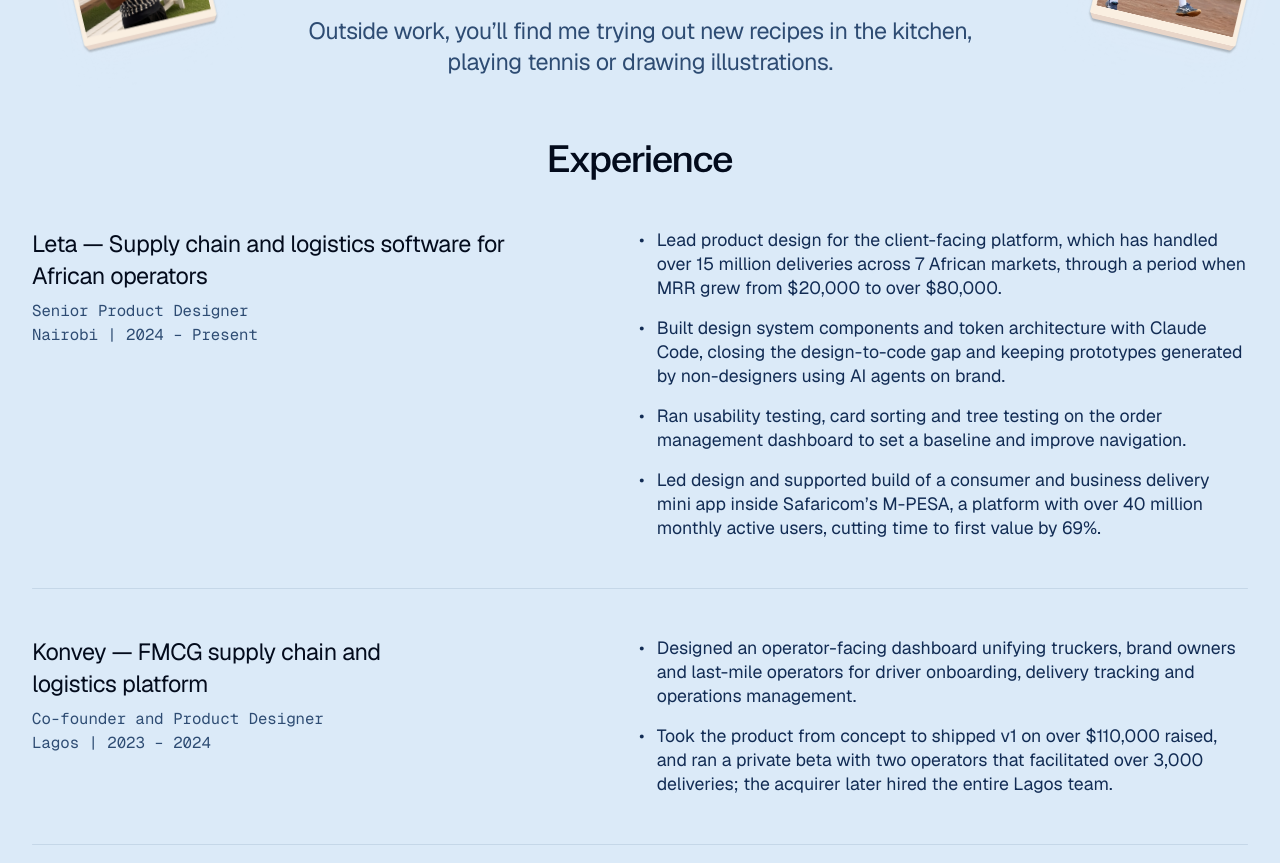
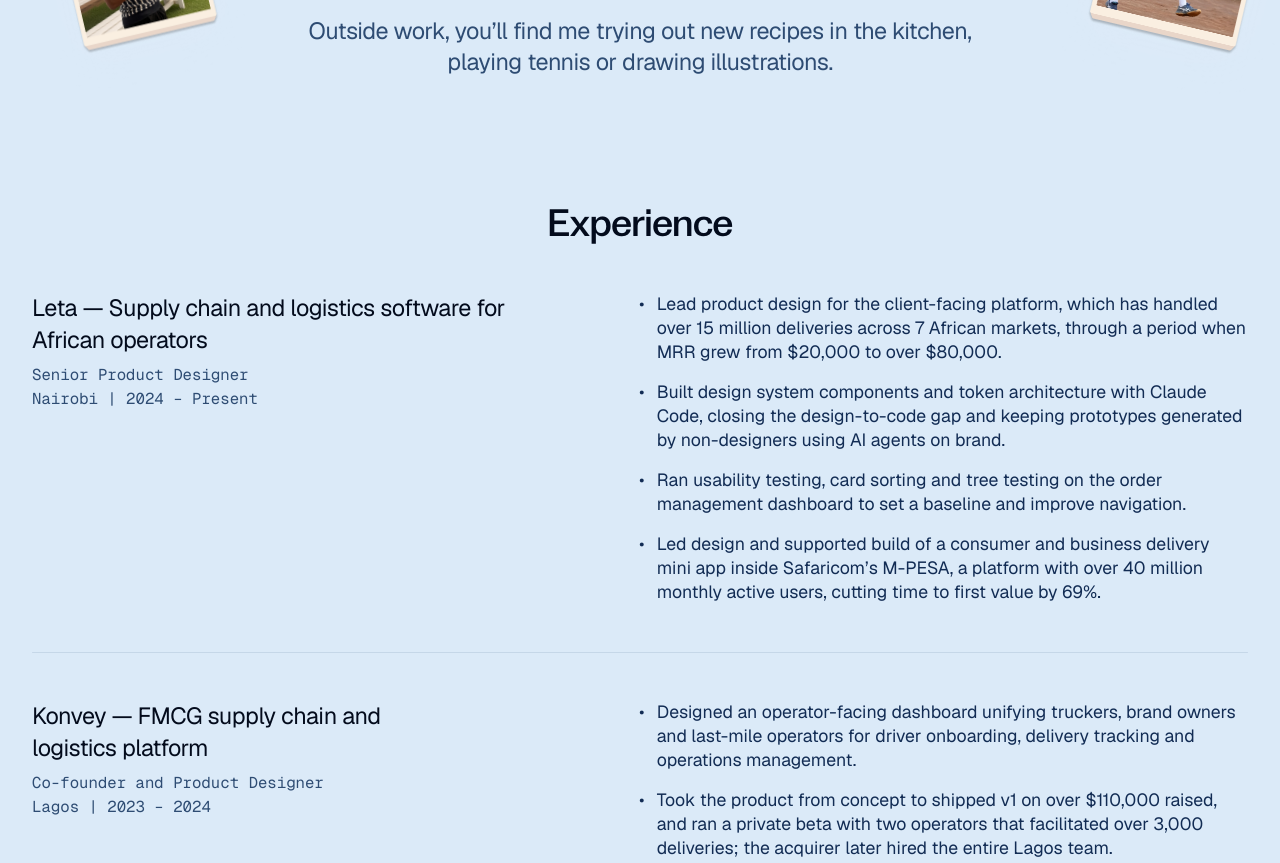
Before and after one commit to GeneralStan/ify-not-iffy, an Astro site: page /ify-not-iffy/about in a window 1280 px wide. Shown: the part 1440-2303 px from the top of the page. Built offline with nearby package versions, Linux system fonts and the light colour scheme; Astro itself is replaced by a stand-in of ours.

Commit message:
About: 120px from the copy to the Experience title, as in Figma
Co-Authored-By: Claude Opus 5.5 <noreply@anthropic.com>

```diff
--- a/src/styles/pages.css
+++ b/src/styles/pages.css
@@ -234,7 +234,7 @@
 /* ===== About: experience ===== */
 .experience {
   width: min(1250px, calc(100% - 32px));
-  margin: 72px auto 0;
+  margin: 88px auto 0;
   display: flex;
   flex-direction: column;
   gap: 40px;
@@ -328,7 +328,8 @@
 @media (min-width: 1024px) {
   .experience {
     width: min(1250px, calc(100% - 64px));
-    margin-top: 56px;
+    /* Figma 4026:827: 120px from the end of the About copy to the Experience title. */
+    margin-top: 120px;
     gap: 48px;
   }
 
```
